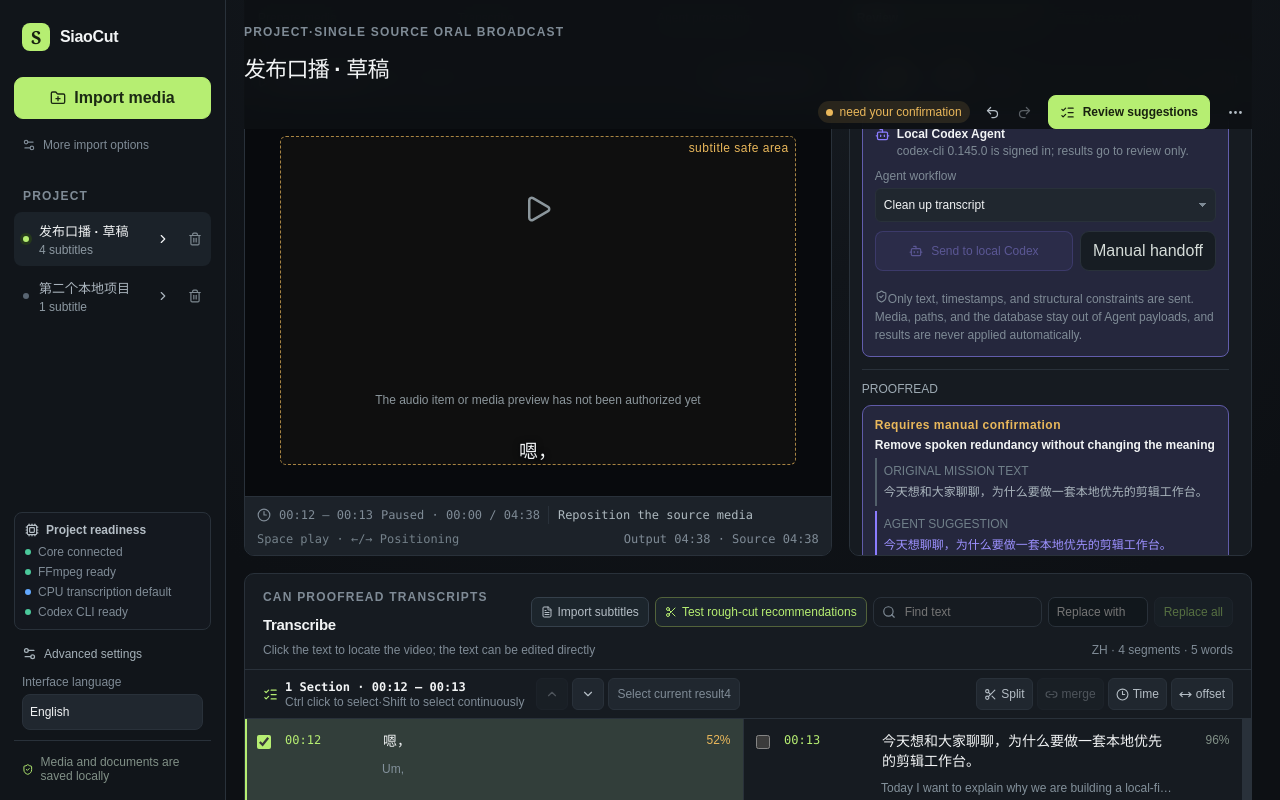
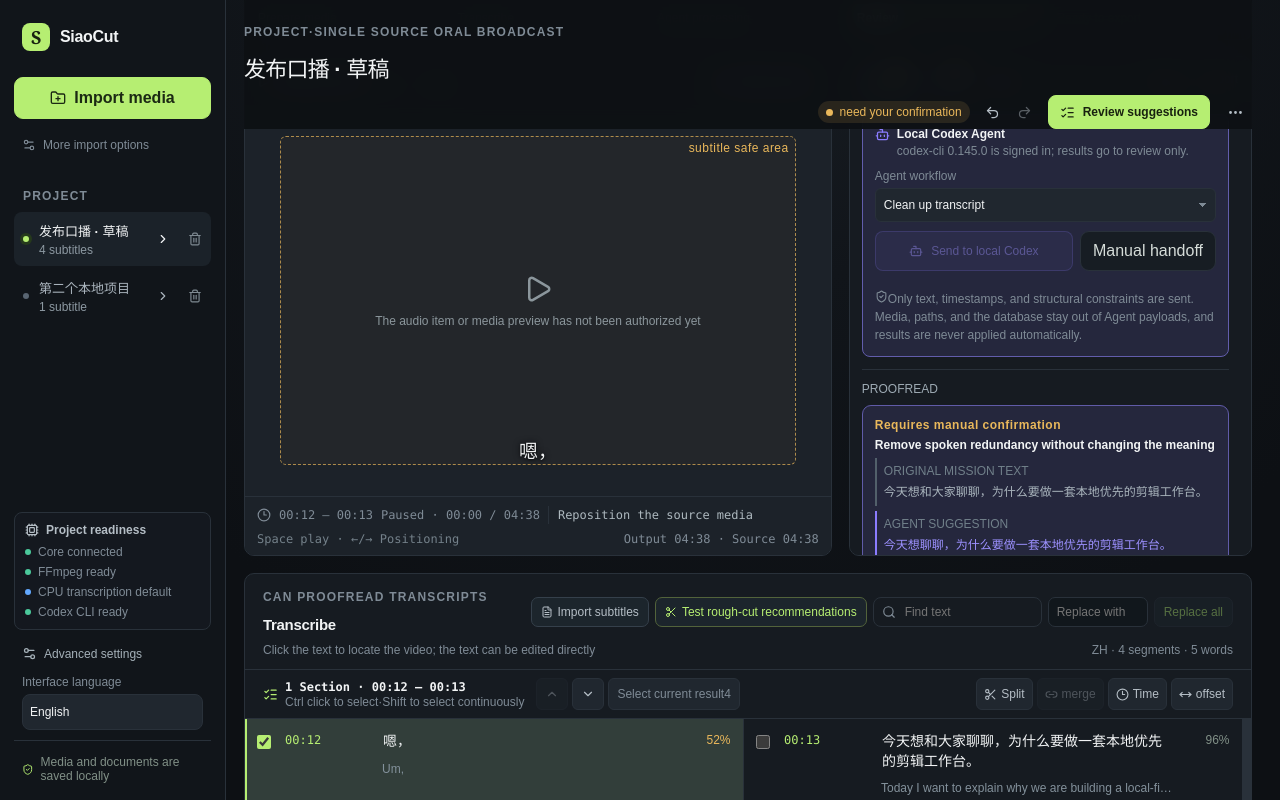
Before and after one commit to ShawnSiao/siao-cut, a React (Vite) app in the folder apps/desktop/: page / in a window 1280 px wide. Built offline with nearby package versions, Linux system fonts and the light colour scheme.

Commit message:
fix(ui): preserve player frame while enlarging video

```diff
--- a/apps/desktop/src/styles.css
+++ b/apps/desktop/src/styles.css
@@ -900,9 +900,8 @@ select:focus-visible { border-color: var(--focus-ring) !important; box-shadow: 0
 .creator-player { min-width: 0; min-height: 0; display: flex; flex-direction: column; }
 .creator-player.expanded { min-height: clamp(500px, 57vh, 640px); }
 .creator-player.collapsed { align-self: start; }
-.creator-player.expanded .video-frame { min-height: 0; flex: 1 1 auto; padding: 10px; background: var(--bg-preview); }
-.creator-player.expanded .video-frame video,
-.creator-player.expanded .video-frame > .video-placeholder { width: 100%; max-width: none; height: 100%; max-height: 100%; aspect-ratio: auto; object-fit: contain; }
+.creator-player.expanded .video-frame { min-height: 0; flex: 1 1 auto; padding: 10px; background: var(--bg-panel-raised); }
+.creator-player.expanded .video-frame video { position: absolute; inset: 10px; width: calc(100% - 20px); max-width: none; height: calc(100% - 20px); max-height: none; aspect-ratio: auto; object-fit: contain; background: var(--bg-preview); }
 .creator-player.expanded .transport-summary { flex-wrap: wrap; border-top: 1px solid var(--border-subtle); background: var(--bg-panel-raised); padding: 9px 12px; }
 .creator-player-header { min-height: 42px; display: flex; align-items: center; justify-content: space-between; gap: 12px; padding: 8px 12px; }
 .creator-player-header > span { min-width: 0; display: flex; align-items: center; gap: 7px; }
```
